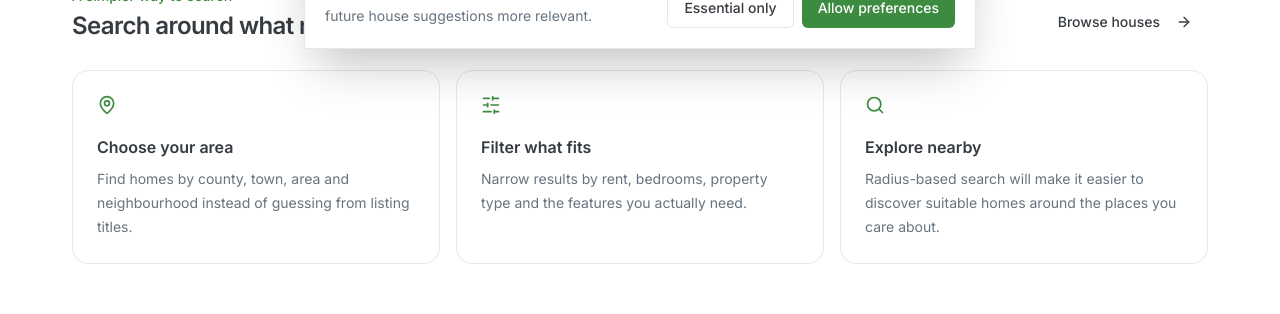
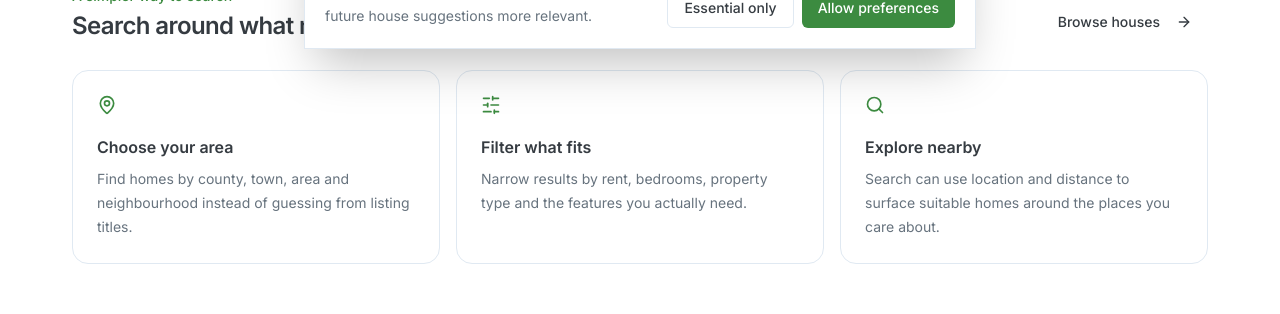
Before and after one commit to jaykurgat/Nyumba-Finder, a Next.js app: page / in a window 1280 px wide. Shown: the part 735-1049 px from the top of the page. Built offline with nearby package versions, Linux system fonts and the light colour scheme.

Commit message:
Make homepage feature cards informational

```diff
--- a/src/app/page.tsx
+++ b/src/app/page.tsx
@@ -137,21 +137,21 @@ export default function Home() {
         </div>
 
         <div className="mt-7 grid gap-4 md:grid-cols-3">
-          <Link href="/properties" className="group rounded-2xl border bg-card p-6 transition-all hover:-translate-y-0.5 hover:border-primary/40 hover:shadow-sm">
+          <div className="group rounded-2xl border bg-card p-6 transition-all hover:-translate-y-0.5 hover:border-primary/40 hover:shadow-sm">
             <MapPin className="h-5 w-5 text-primary" />
             <h3 className="mt-5 font-semibold">Choose your area</h3>
             <p className="mt-2 text-sm leading-6 text-muted-foreground">Find homes by county, town, area and neighbourhood instead of guessing from listing titles.</p>
-          </Link>
-          <Link href="/properties" className="group rounded-2xl border bg-card p-6 transition-all hover:-translate-y-0.5 hover:border-primary/40 hover:shadow-sm">
+          </div>
+          <div className="group rounded-2xl border bg-card p-6 transition-all hover:-translate-y-0.5 hover:border-primary/40 hover:shadow-sm">
             <SlidersHorizontal className="h-5 w-5 text-primary" />
             <h3 className="mt-5 font-semibold">Filter what fits</h3>
             <p className="mt-2 text-sm leading-6 text-muted-foreground">Narrow results by rent, bedrooms, property type and the features you actually need.</p>
-          </Link>
-          <Link href="/properties" className="group rounded-2xl border bg-card p-6 transition-all hover:-translate-y-0.5 hover:border-primary/40 hover:shadow-sm">
+          </div>
+          <div className="group rounded-2xl border bg-card p-6 transition-all hover:-translate-y-0.5 hover:border-primary/40 hover:shadow-sm">
             <Search className="h-5 w-5 text-primary" />
             <h3 className="mt-5 font-semibold">Explore nearby</h3>
-            <p className="mt-2 text-sm leading-6 text-muted-foreground">Radius-based search will make it easier to discover suitable homes around the places you care about.</p>
-          </Link>
+            <p className="mt-2 text-sm leading-6 text-muted-foreground">Search can use location and distance to surface suitable homes around the places you care about.</p>
+          </div>
         </div>
       </section>
 
```
